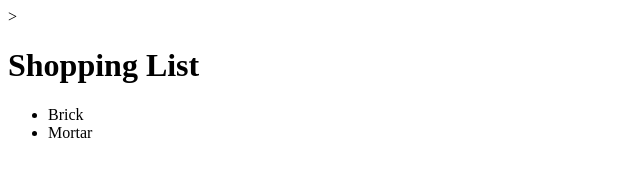
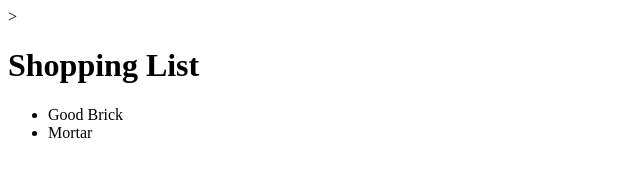
Before and after one commit to yongjaewon/gitTest, a plain HTML site: page index.html in a window 1280 px wide. Shown: the full height of the page, 0-640 px from the left. Drawn offline with Linux system fonts and the light colour scheme.

```diff
--- a/index.html
+++ b/index.html
@@ -2,7 +2,7 @@
 <head><title>Hello</title>></head>
 	<h1>Shopping List</h1>
 	<ul>
-		<li>Brick</li>
+		<li>Good Brick</li>
 		<li>Mortar</li>
 	</ul>
 </html>
```
